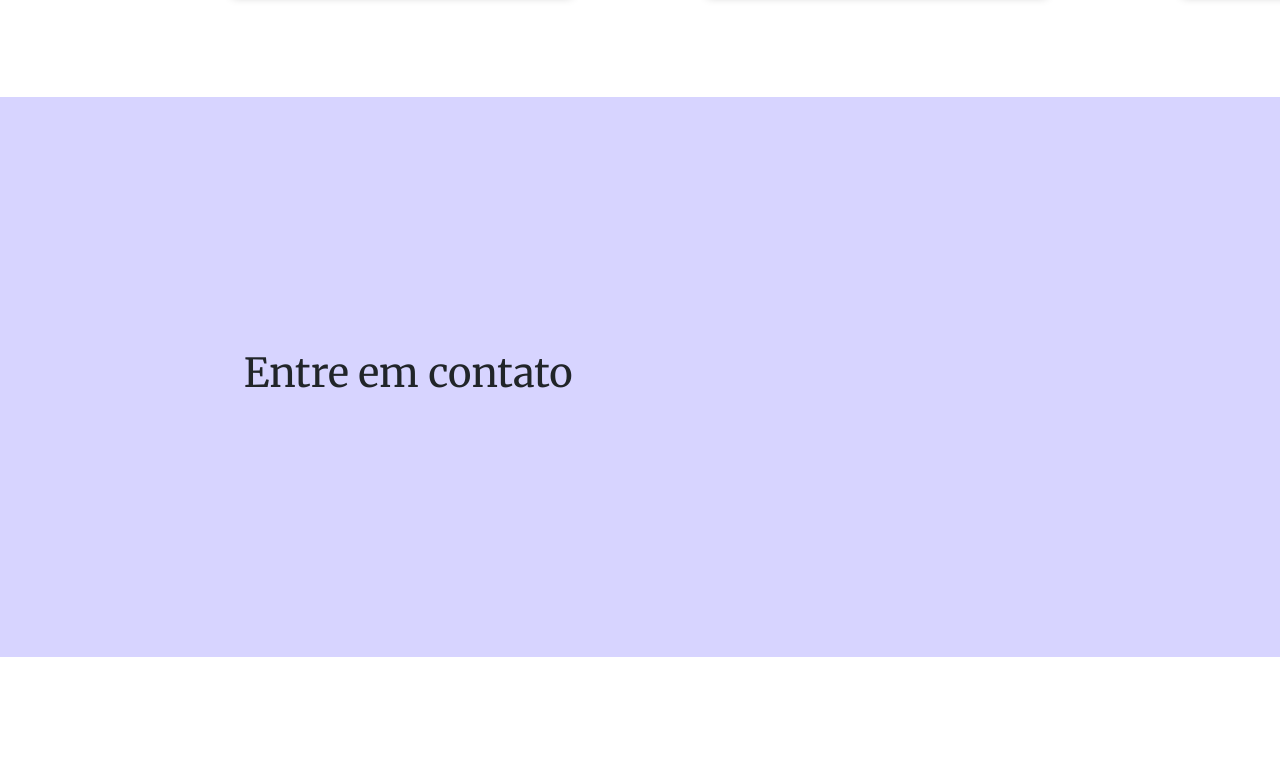
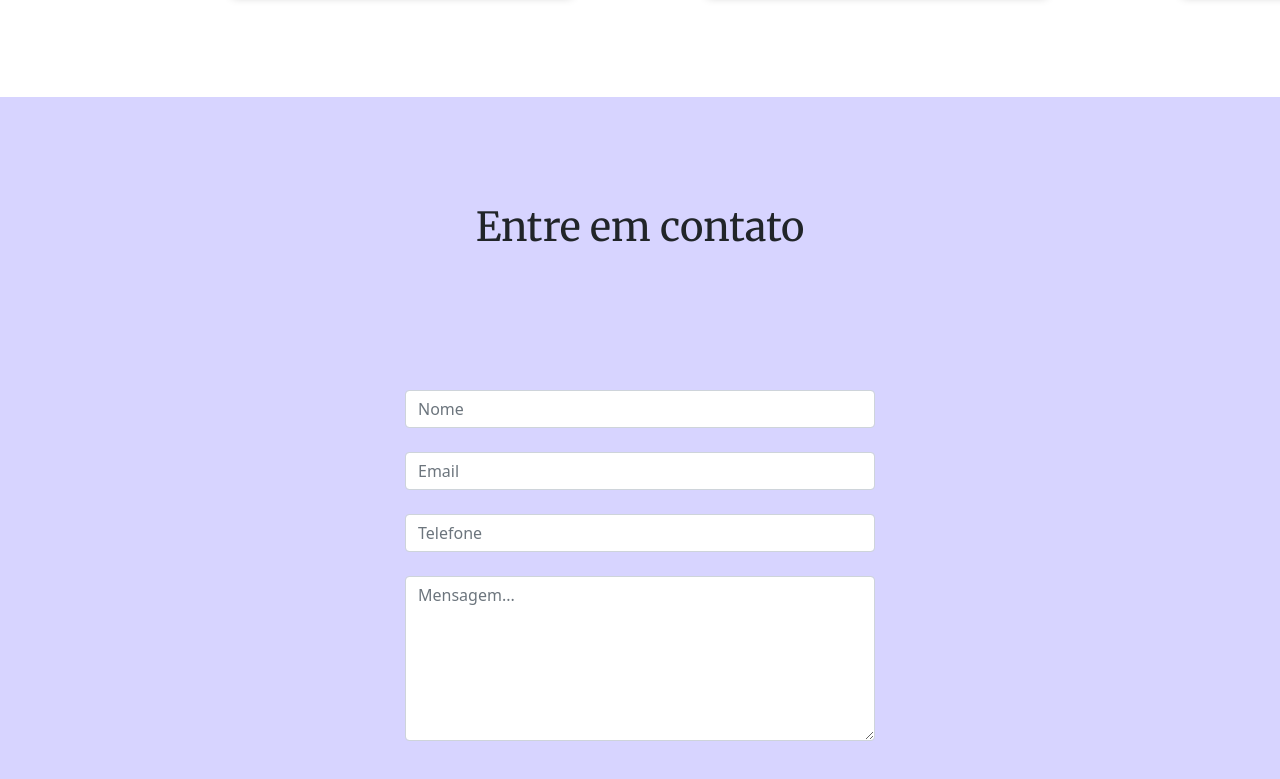
Before and after one commit to ruancs/One-page, a plain HTML site: page index.html in a window 1280 px wide. Shown: the part 1671-2450 px from the top of the page. Before the commit the page ends 2328 px from the top, so only its background shows below. Drawn offline with nearby package versions, Linux system fonts and the light colour scheme.

Commit message:
form inserida

```diff
--- a/index.html
+++ b/index.html
@@ -114,10 +114,32 @@
         </div>
     </main>
 
-    <footer class="container-fluid">
+    <footer class="container-fluid footer">
         <h1>Entre em contato</h1>
 
-        <form action="">
+
+        <form>
+            <fieldset>
+                <div>
+                    <label for="nome" class="form-label"></label>
+                    <input type="text" class="form-control" name="nome" id="nome" placeholder="Nome">
+                </div>
+                <div>
+                    <label for="email" class="form-label"></label>
+                    <input type="email" class="form-control" name="email" id="email" placeholder="Email">
+                </div>
+
+                <div>
+                    <label for="telefone" class="form-label"></label>
+                    <input type="tel" class="form-control" name="tel" id="telefone" placeholder="Telefone">
+                </div>
+                <div>
+                    <label for="mensagem" class="form-label"></label>
+                    <textarea type="text" class="form-control" name="mensagem" id="mensagem" placeholder="Mensagem..."></textarea>
+                </div>
+
+
+            </fieldset>
 
 
         </form>
--- a/style.css
+++ b/style.css
@@ -81,10 +81,9 @@ p{
 
 }
 
-
-
 .card{
     width: 340px !important;
+    cursor: pointer;
     box-shadow: 0px 0px 10px rgb(197, 197, 197);
 
 }
@@ -92,3 +91,18 @@ p{
 .row-2{
     padding-top: 68px ;
 }
+
+.footer{
+    height: 750px;
+    flex-direction: column;
+    justify-content: space-evenly;
+}
+
+input{
+    width: 470px !important;
+}
+
+#mensagem, textarea{
+    height: 165px;
+    text-align: start;
+}
```
